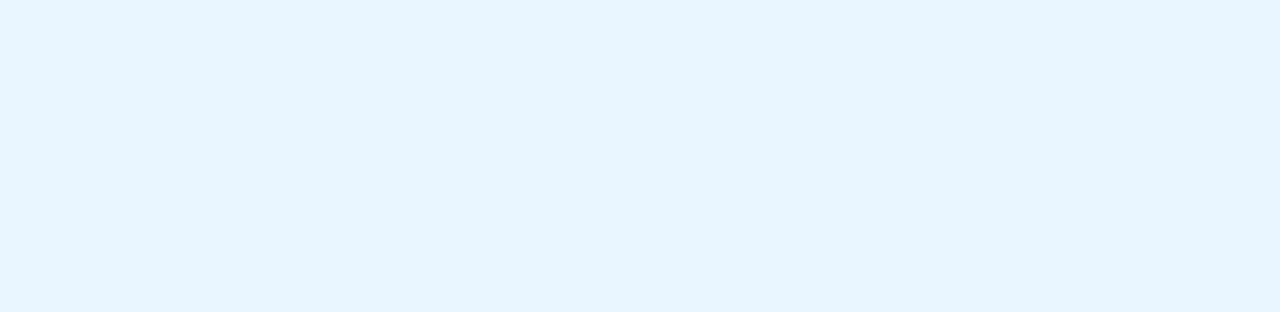
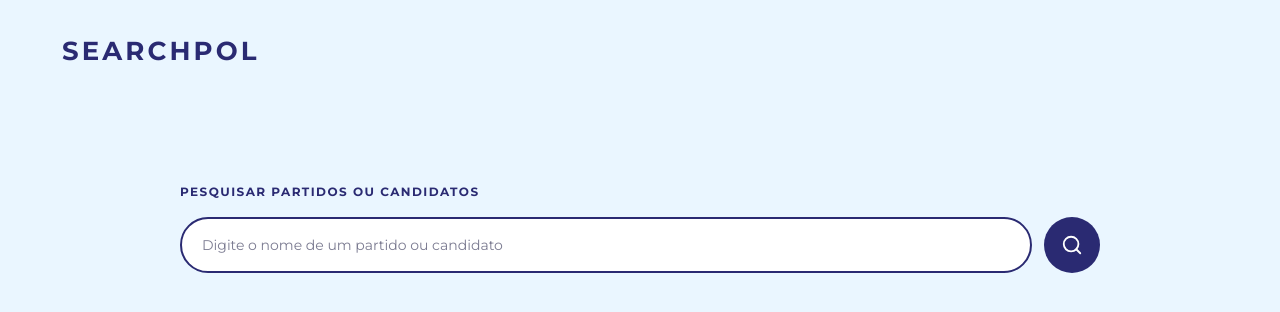
Before and after one commit to tcc-epol-ejs/epol-web, a React (Vite) app: page /searchpol in a window 1280 px wide. Before the commit this address had no page. Shown: the top 312 px of the page. Built offline with nearby package versions, Linux system fonts and the light colour scheme.

Commit message:
feat: estrutura básica (barra de pesquisa e botão de busca)

```diff
--- a/src/index.tsx
+++ b/src/index.tsx
@@ -4,6 +4,7 @@ import Login from './pages/login';
 import Cadastro from './pages/cadastro';
 import RecuperarSenha from './pages/recuperar_senha';
 import Admin from './pages/admin';
+import SearchPol from './pages/searchpol';
 
 function App() {
   return (
@@ -14,6 +15,7 @@ function App() {
         <Route path="/cadastro" element={<Cadastro />} />
         <Route path="/recuperar-senha" element={<RecuperarSenha />} />
         <Route path="/admin" element={<Admin />} />
+        <Route path="/searchpol" element={<SearchPol />} />
       </Routes>
     </BrowserRouter>
   );
--- a/src/pages/searchpol/index.tsx
+++ b/src/pages/searchpol/index.tsx
@@ -0,0 +1,44 @@
+import { FiSearch } from 'react-icons/fi';
+
+function SearchPol() {
+  return (
+    <main className="min-h-screen bg-[#eaf6ff] px-6 py-8 sm:px-10 lg:px-[62px]">
+      <header className="flex items-center justify-between">
+        <h1 className="text-[22px] font-black uppercase tracking-[0.12em] text-[#2A2A72] sm:text-[26px]">
+          SearchPol
+        </h1>
+      </header>
+
+      <section className="mx-auto flex w-full max-w-[920px] flex-col items-stretch gap-4 pt-20 sm:pt-28">
+        <label
+          htmlFor="searchpol-search"
+          className="text-[12px] font-bold uppercase tracking-[0.12em] text-[#2A2A72]"
+        >
+          Pesquisar partidos ou candidatos
+        </label>
+
+        <div className="flex w-full items-center gap-3">
+          <div className="flex h-14 min-w-0 flex-1 items-center gap-3 rounded-full border-2 border-[#2A2A72] bg-white px-5">
+            <input
+              id="searchpol-search"
+              type="search"
+              placeholder="Digite o nome de um partido ou candidato"
+              className="min-w-0 flex-1 bg-transparent text-[13px] text-[#333] outline-none placeholder:text-[#7b7b91] sm:text-[14px]"
+            />
+          </div>
+
+          <button
+            type="button"
+            aria-label="Pesquisar"
+            title="Pesquisar"
+            className="flex h-14 w-14 shrink-0 items-center justify-center rounded-full bg-[#2A2A72] text-white transition-transform hover:opacity-85"
+          >
+            <FiSearch aria-hidden="true" className="text-[22px]" />
+          </button>
+        </div>
+      </section>
+    </main>
+  );
+}
+
+export default SearchPol;
```
